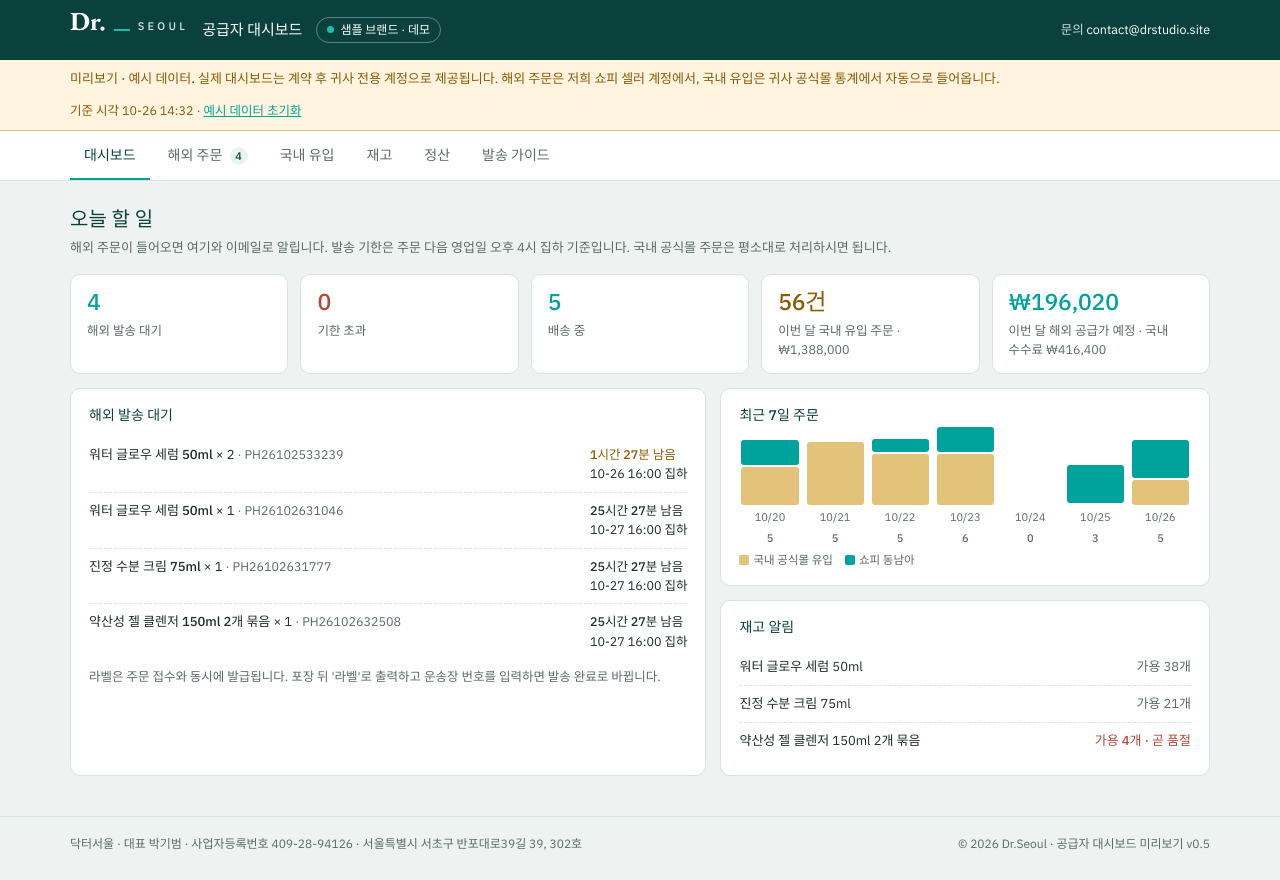
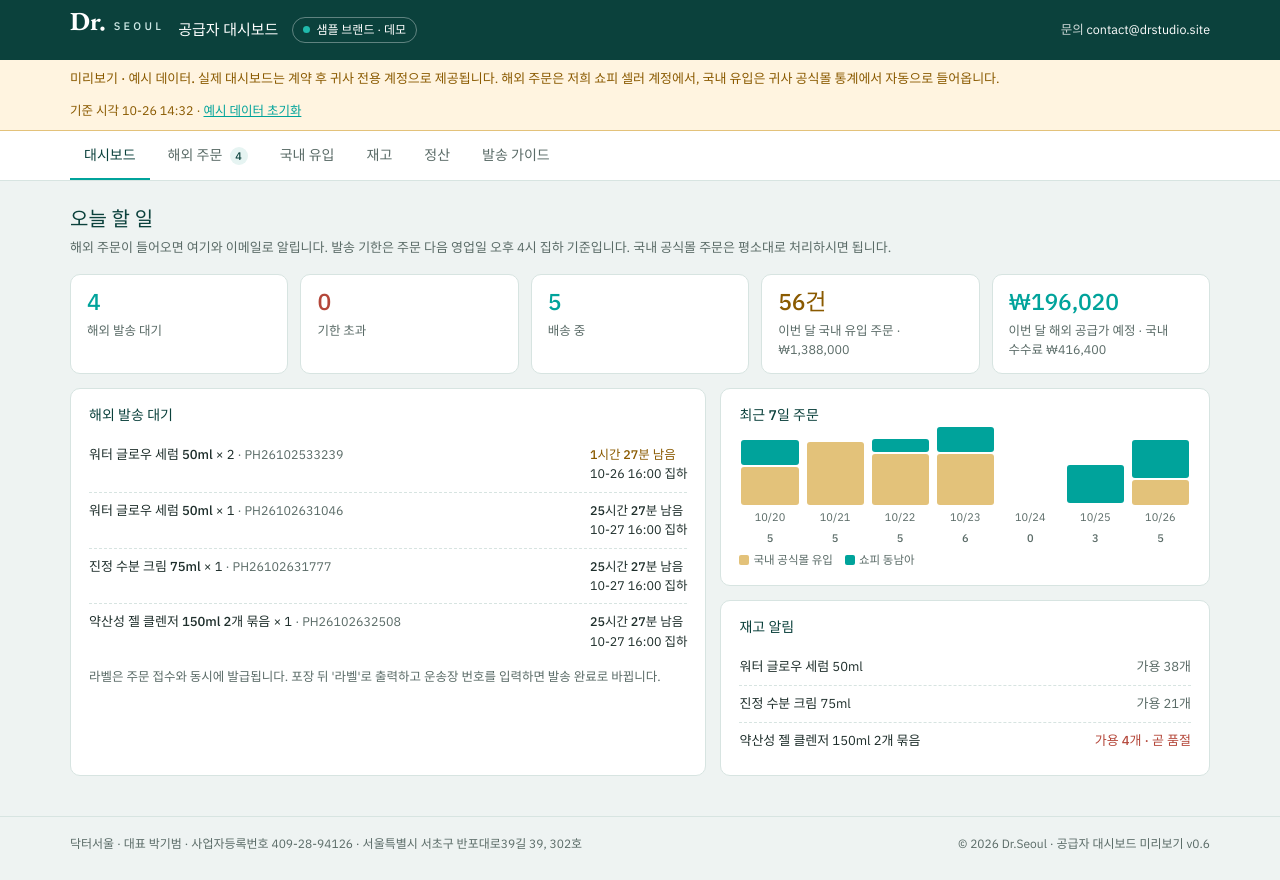
Before and after one commit to keib918-commits/drseoul-partner, a plain HTML site: page index.html in a window 1280 px wide. Drawn offline with nearby package versions, Linux system fonts and the light colour scheme; a web font is replaced by a local one.

Commit message:
Dashboard preview v0.6: remove bar from the Dr.Seoul wordmark
Co-Authored-By: Claude Fable 5.1 <noreply@anthropic.com>

```diff
--- a/index.html
+++ b/index.html
@@ -63,7 +63,7 @@ td.num,th.num{text-align:right;white-space:nowrap;font-variant-numeric:tabular-n
 </head>
 <body>
 <header class="top"><div class="wrap">
-  <div class="mark"><span class="logo"><span class="dr">Dr.</span><span class="bar"></span><span class="sub">SEOUL</span></span><span class="t">공급자 대시보드</span><span class="chip"><span class="dot"></span>샘플 브랜드 · 데모</span></div>
+  <div class="mark"><span class="logo"><span class="dr">Dr.</span><span class="sub">SEOUL</span></span><span class="t">공급자 대시보드</span><span class="chip"><span class="dot"></span>샘플 브랜드 · 데모</span></div>
   <div class="r">문의 <a href="mailto:contact@drstudio.site">contact@drstudio.site</a></div>
 </div></header>
 <div class="banner"><div class="wrap"><span><b>미리보기 · 예시 데이터.</b> 실제 대시보드는 계약 후 귀사 전용 계정으로 제공됩니다. 해외 주문은 저희 쇼피 셀러 계정에서, 국내 유입은 귀사 공식몰 통계에서 자동으로 들어옵니다.</span><span class="small">기준 시각 <span id="nowLabel"></span> · <a href="#" id="resetDemo">예시 데이터 초기화</a></span></div></div>
@@ -148,7 +148,7 @@ td.num,th.num{text-align:right;white-space:nowrap;font-variant-numeric:tabular-n
 </section>
 
 </div></main>
-<footer class="foot"><div class="wrap"><span>닥터서울 · 대표 박기범 · 사업자등록번호 409-28-94126 · 서울특별시 서초구 반포대로39길 39, 302호</span><span>© 2026 Dr.Seoul · 공급자 대시보드 미리보기 v0.5</span></div></footer>
+<footer class="foot"><div class="wrap"><span>닥터서울 · 대표 박기범 · 사업자등록번호 409-28-94126 · 서울특별시 서초구 반포대로39길 39, 302호</span><span>© 2026 Dr.Seoul · 공급자 대시보드 미리보기 v0.6</span></div></footer>
 <div class="toast" id="toast"></div>
 <div class="modal" id="modal" role="dialog" aria-modal="true"><div class="dlg"><button class="x" id="modalX" aria-label="닫기">×</button><div id="modalBody"></div></div></div>
 
```
